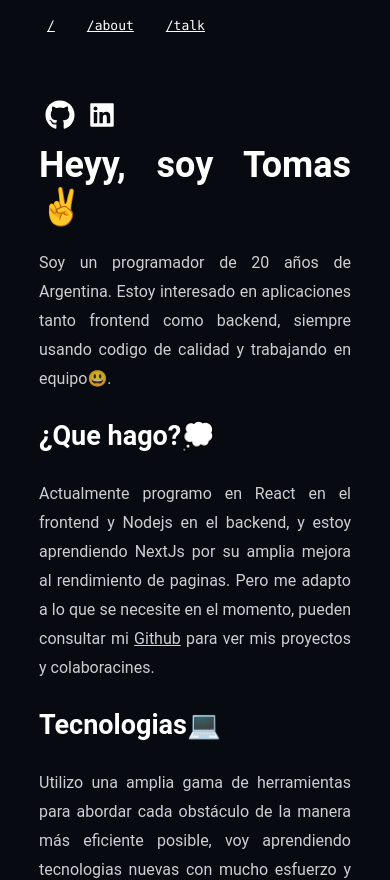
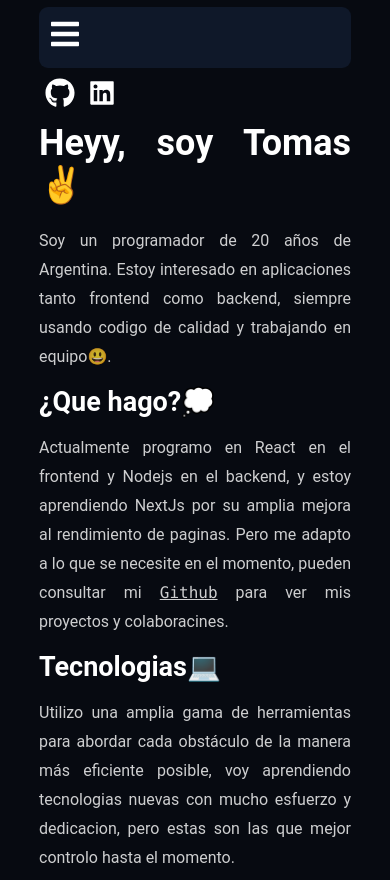
Before and after one commit to ptzt/Portfolio-Project, a React (Create React App) app: page / in a window 390 px wide. Shown: the top 880 px of the page. Built offline with nearby package versions, Linux system fonts and the light colour scheme.

Commit message:
navbar responsive add

```diff
--- a/src/App.css
+++ b/src/App.css
@@ -4,6 +4,23 @@ body {
   margin:0px;
   padding: 0px;
   overflow-x: hidden;
+}
+
+* {
+  box-sizing: border-box;
+  margin: 0;
+  padding: 0;
+  font-family: 'Consolas', sans-serif;
+}
+
+.Home,
+.About,
+.Talk{
+  display: flex;
+  height: 90vh;
+  align-items: center;
+  justify-content: center;
+  font-size: 3rem;
 }
 
 .App-Main {
--- a/src/App.js
+++ b/src/App.js
@@ -3,7 +3,7 @@ import { BrowserRouter as Router, Switch, Route } from "react-router-dom";
 import Main from './pages/main'
 import Talk from './pages/talk'
 import About from './pages/about'
-import Navb from './components/navbar'
+import Navb from './components/Navbar'
 import NotFoundPage from './pages/404';
 import  "./App.css"
 
--- /dev/null
+++ b/src/components/Navbar.js
@@ -0,0 +1,46 @@
+import React, {useState} from 'react'
+import * as FaIcons from 'react-icons/fa'
+import * as AiIcons from 'react-icons/ai'
+import { Link } from 'react-router-dom'
+import "../style/navbar.css"
+import { IconContext } from 'react-icons/lib'
+
+
+export default function Navb() {
+  const [sidebar, setSidebar] = useState(false)
+
+  const showSidebar = () => setSidebar(!sidebar)
+
+  return (
+    <>
+    <IconContext.Provider value={{ color: '#fff'}} />
+      <div className="navbar">
+        <Link to='#' className='menu-bars'>
+          <FaIcons.FaBars onClick={showSidebar} />
+        </Link>
+      </div>
+        <nav className={sidebar ? 'nav-menu active' : 'nav-menu'}>
+          <ul className='nav-menu-items' onClick={showSidebar}>
+           <li className='navbar-toggle'>
+              <Link to='#' className='menu-exit'>
+                <AiIcons.AiOutlineClose />
+              </Link>
+            </li>
+              <div className='Data'>
+                <ul>
+                  <li>
+                    <Link to="/">Home</Link>
+                  </li>
+                   <li>
+                    <Link to="/About">About</Link>
+                  </li>
+                  <li>
+                    <Link to="/Talk">Talk</Link>
+                  </li>
+                </ul>
+            </div>
+          </ul>
+        </nav>
+    </>
+  )
+}
--- a/src/components/navbar.jsx
+++ /dev/null
@@ -1,26 +0,0 @@
-import React from 'react'
-import "../style/navbar.css"
-import { Link } from 'react-router-dom'
-
-
-export default function Navb() {
-  return (
-    <div className="App">
-
-      <nav className="Navbar">
-        <ul>
-          <li>
-            <Link to="/">/</Link>
-          </li>
-          <li>
-            <Link to="/About">/about</Link>
-          </li>
-          <li>
-            <Link to="/talk">/talk</Link>
-          </li>
-        </ul>
-      </nav>
-    </div>
-    )
-
-}
--- a/src/pages/main.jsx
+++ b/src/pages/main.jsx
@@ -20,9 +20,9 @@ import {IoLogoJavascript
 import '../style/main.css'
 
 
-
 function Main() {
     return(
+        <>
         <div className= 'mn' >
             <div className="header-main">
                 <header>
@@ -64,8 +64,8 @@ function Main() {
                 <p className='p2-footer'>Programador fullstack</p>
                </div>
            </footer>
-
       </div>
+      </>
     )
 }
 
--- a/src/pages/talk.jsx
+++ b/src/pages/talk.jsx
@@ -1,8 +1,7 @@
 import React, { useState } from 'react'
-import emailjs from 'emailjs-com'
+import * as emailjs  from 'emailjs-com'
 import '../style/contact.css'
 import {SiDiscord, SiTwitter} from 'react-icons/si'
-require('dotenv').config()
 
 const Talk = () => {
     const [email, setEmail] = useState('');
@@ -11,9 +10,9 @@ const Talk = () => {
 
     const submit = () => {
         if (email && message) {
-            const serviceId = process.env.REACT_APP_SERVICE_ID;
-            const templateId = process.env.REACT_APP_TEMPLATE_ID;
-            const userId = process.env.REACT_APP_USER_ID;
+            const serviceId = "service_53ldd8k";
+            const templateId = "template_x3trk8c";
+            const userId = "user_dxCGbZyexuWmxjv98Z5V3";
             const templateParams = {
                 email,
                 message
--- a/src/style/contact.css
+++ b/src/style/contact.css
@@ -14,6 +14,7 @@
     font-size: 16px;
     font-family: Roboto, sans-serif;
     font-weight: 400;
+    margin: 10px 0;
 }
 
 .text {
@@ -99,7 +100,7 @@ body #contact-form span.visible {
     }
 
     .social {
-        margin-top: 300px;
+        margin-top: 350px;
         margin-left: -120px;
     }
 
--- a/src/style/main.css
+++ b/src/style/main.css
@@ -20,7 +20,10 @@
     font-family: "Roboto";
     font-weight: 400;
     opacity: .8;
+    margin-top: 15px;
+    margin-bottom: 15px;
 }
+
 .p3{
     font-family: "Roboto";
     font-size: 27px;
@@ -57,6 +60,7 @@
 
 .form {
     display: inline-block;
+    padding: 0 6px;
 }
 
 
--- a/src/style/navbar.css
+++ b/src/style/navbar.css
@@ -1,50 +1,145 @@
-:root {
-  --font: "Consolas" ;
-  --color-bg: #070A11;
-  --color-txt: #fff;
+body {
+  font-family: "Consolas" ;
+  color: #fff;
+  background: #070A11;
+  margin-top: 20px ;
+}
+
+@media (min-width: 426px){
+
+  .menu-bars{
+    display: none;
+    list-style-type: none;
+  }
+
+  .menu-exit{
+    display: none;
+    list-style-type: none;
+  }
+
+  .navbar-toggle{
+    list-style-type: none;
+  }
+
+  .Data {
+    text-align: center;
+  }
+
+  .Data ul {
+    margin-top:  15px;
+  }
+
+  .Data li{
+    font-family: Consolas, sans-serif;
+    font-size: 20px;
+    display: inline;
+  }
+
+  .Data li a {
+    color: white;
+    text-decoration: none;
+    padding: 0 2rem;
+  }
+
+  .Data li a:hover {
+    line-height: 1em;
+    border: 2px solid white;
+    border-radius: 15px;
+    cursor: pointer;
+    background-color: white;
+    color:black;
+    font-weight: 700;
+  }
+}
+
+@media (max-width: 425px) {
+
+.navbar {
+  margin-bottom: -50px;
+  background-color: #0f1829;
+  height: 61px;
+  display: flex;
+  justify-content: start;
+  align-items: center;
+  margin-top: 7px;
+  border-radius: 9px;
+}
+
+.menu-bars {
+  color: white;
+  font-size: 2rem;
+  background: none;
+  margin-left: 10px;
+}
+
+.menu-exit {
+  color: white;
+  font-size: 2rem;
+  margin-left: 30px;
+  margin-top: 10px;
+}
+
+.nav-menu {
+  background-color: #070A11;
+  width: 250px;
+  height: 100vh;
+  display: flex;
+  justify-content: center;
+  position: fixed;
+  top: 0;
+  left: -100%;
+  transition: 850ms;
+  z-index: 1;
+
+}
+
+.nav-menu.active {
+  left: 0;
+  transition: 400ms;
+}
+
+.Data li  {
+  display: flex;
+  justify-content: start;
+  align-items: center;
+  padding: 8px 0px 8px 16px;
+  list-style: none;
+  height: 60px;
+}
+
+.Data li a  {
+  text-decoration: none;
+  color: #fff;
+  font-size: 24px;
+  width: 95%;
+  height: 100%;
+  display: flex;
+  align-items: center;
+  padding: 0 16px;
+  border-radius: 4px;
+}
+
+.Data li a:hover {
+  background-color: #1a83ff;
+  cursor: pointer;
+}
+
+.nav-menu-items {
+  width: 100%;
+}
+
+.navbar-toggle {
+  background-color: #111827;
+  width: 100%;
+  height: 80px;
+  display: flex;
+  justify-content: start;
+  align-items: center;
+}
+
+span {
+  margin-left: 16px;
 }
 
 
-body {
-  font-family: var(--font);
-  color: var(--color-txt);
-  background: var(--color-bg);
 }
-
-
-.App .Navbar {
-  grid-template-columns: auto 1fr;
-  font-size: 13px;
-}
-
-.App .Navbar ul {
-    justify-content: flex-end;
-    padding: 0.25rem 0.75rem;
-}
-
-.App .Navbar ul li {
-    margin: 0 0.75rem;
-    line-height: 18px;
-    font-weight: 400;
-    display: inline-block;
-}
-
-.App .Navbar ul li a {
-  color: inherit;
-  text-decoration: underline;
-  padding: 0 0.25rem;
-  position: relative;
-}
-
-@media (max-width: 1440px) {
-  .App .Navbar {
-      margin-left: auto;
-      margin-right: auto;
-  }
-}
-  @media (max-width: 425px) {
-  .App {
-    margin:auto;
-    margin-left: -20px;
-  }
-}
```
